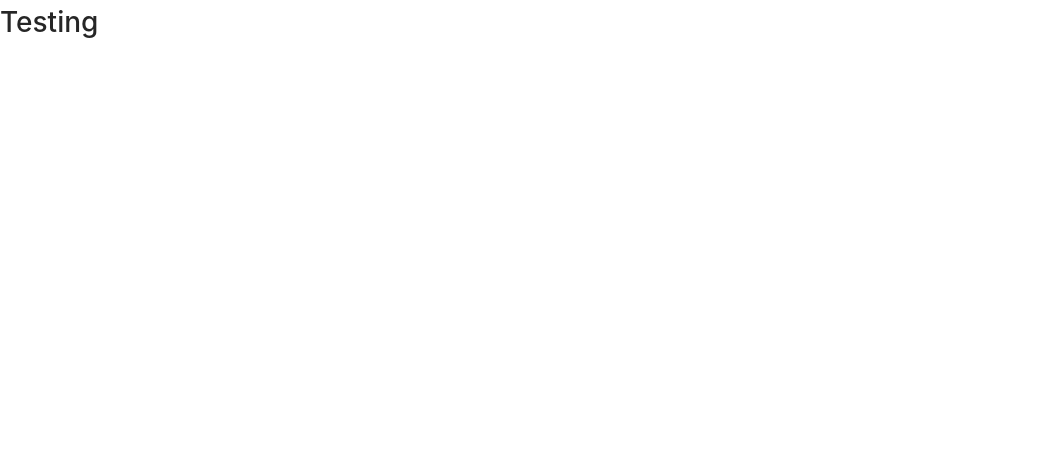
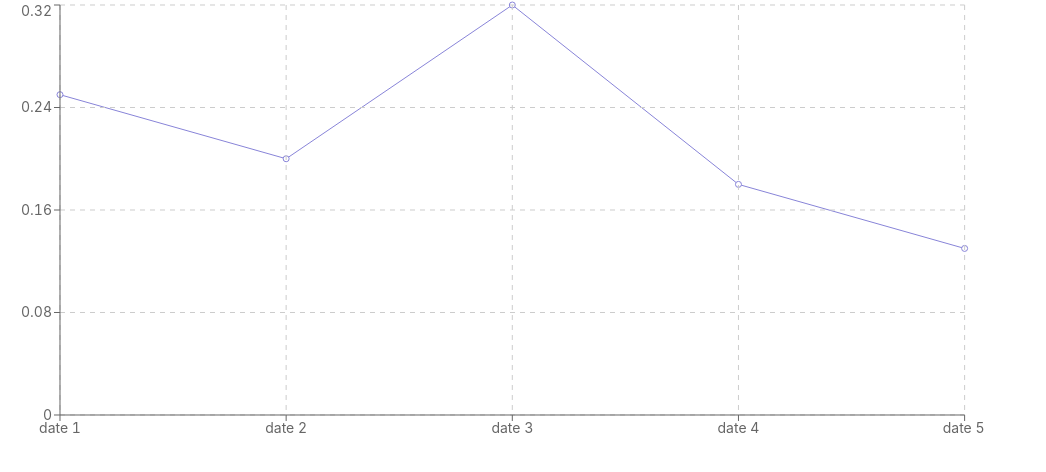
Before and after one commit to aurelio4/nw_price_tracker, a React (Create React App) app in the folder frontend/: page / in a window 1280 px wide. Shown: the top 472 px of the page, without its empty margins (0-1046 px from the left). Built offline with nearby package versions, Linux system fonts and the light colour scheme.

Commit message:
added plot to frontend

```diff
--- a/frontend/package.json
+++ b/frontend/package.json
@@ -10,12 +10,15 @@
     "@types/node": "^12.0.0",
     "@types/react": "^17.0.0",
     "@types/react-dom": "^17.0.0",
+    "@types/react-plotly.js": "^2.5.0",
+    "@types/recharts": "^1.8.21",
     "antd": "^4.16.13",
     "plotly.js": "^2.5.1",
     "react": "^17.0.2",
     "react-dom": "^17.0.2",
     "react-plotly.js": "^2.5.1",
     "react-scripts": "4.0.3",
+    "recharts": "^2.1.5",
     "typescript": "^4.1.2",
     "web-vitals": "^1.0.1"
   },
--- a/frontend/src/App.tsx
+++ b/frontend/src/App.tsx
@@ -1,10 +1,43 @@
-import React from 'react'
+import React, { useState, useEffect } from 'react'
+import { LineChart, Line, CartesianGrid, XAxis, YAxis, Tooltip } from 'recharts'
+
 import './App.css'
 
+interface Size {
+  width: number;
+  height: number;
+}
+
 function App() {
+  const [size, setSize] = useState<Size>({ width: window.innerWidth, height: window.innerHeight });
+
+  const resizeHandler = () => {
+    const width = window.innerWidth
+    const height = window.innerHeight
+
+    setSize({
+      width,
+      height
+    })
+
+    console.log(height)
+  }
+
+  useEffect(() => {
+    window.onresize = resizeHandler
+  })
+
+  const data = [{name: 'date 1', price: 0.25}, {name: 'date 2', price: 0.20}, {name: 'date 3', price: 0.32}, {name: 'date 4', price: 0.18}, {name: 'date 5', price: 0.13}];
+
   return (
     <div className="App">
-      <h1>Testing</h1>
+      <LineChart width={size?.width / 1.3} height={450} data={data} margin={{ top: 5, right: 20, bottom: 5, left: 0 }}>
+        <Line type="linear" dataKey="price" stroke="#8884d8" />
+        <CartesianGrid stroke="#ccc" strokeDasharray="5 5" />
+        <XAxis dataKey="name" />
+        <YAxis />
+        <Tooltip />
+      </LineChart>
     </div>
   );
 }
```
Also changed, not shown: 2 other files (tests, documents, lock files or other folders).
